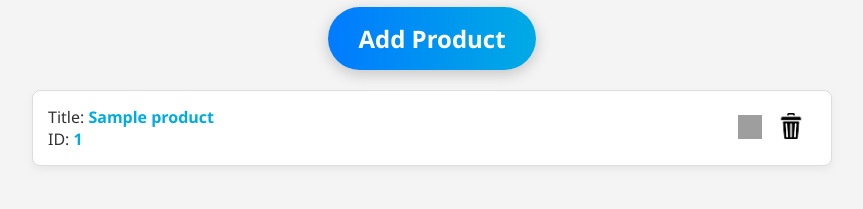
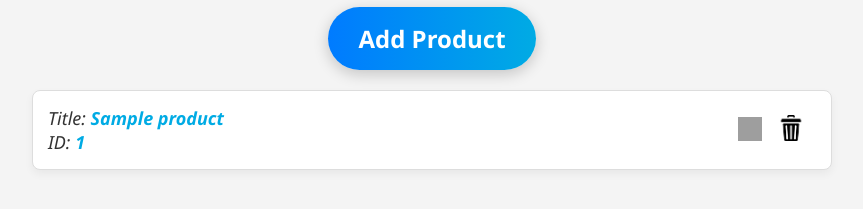
Before and after one commit to Sanawar21/cep-oop, a Flask app: template templates/admin/product_changes.html in a window 1280 px wide. Shown: the part 162-371 px from the top of the page, without its empty margins (208-1071 px from the left). Run offline with Flask 3, Linux system fonts and the light colour scheme; the template is opened without the code that fills it: most values are stand-ins (such as "Sample title", 1, 10 or a date in 2020); parts of the project's set-up code (start-up, migrations or seed data) failed here and were passed over; grey boxes are pictures that could not be loaded.

Commit message:
changed font color

```diff
--- a/templates/admin/admin_changes.html
+++ b/templates/admin/admin_changes.html
@@ -189,7 +189,7 @@
     <div class="item-list">
         {% for admin in admins %}
         <div class="item">
-            <div style="font-size: 18px;font-style: italic;">Admin name: <strong>{{ admin.username }}</strong></div>
+            <div style="font-size: 18px;font-style: italic;">Admin name: <strong style="color: #00ABE4;">{{ admin.username }}</strong></div>
             <div class="item-buttons">
                 <form action="{{ url_for('add_admin') }}" method="get" style="display:inline;">
                     <button type="submit" class="action-button">
--- a/templates/admin/product_changes.html
+++ b/templates/admin/product_changes.html
@@ -134,6 +134,10 @@
         .action-button img:hover {
             transform: scale(1.2);
         }
+        .info-container{
+            font-size: 18px;
+            font-style: italic;
+        }
 
 
         @keyframes fadeInDown {
```
